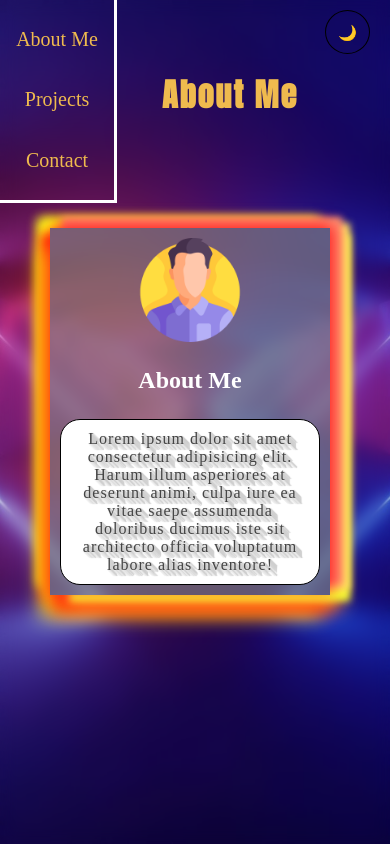
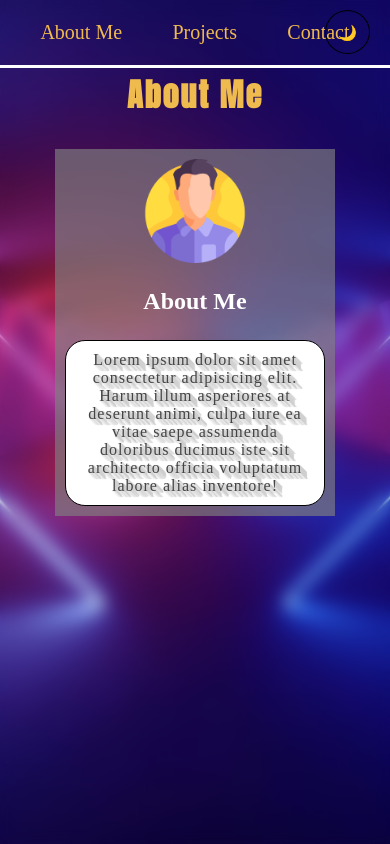
Before and after one commit to barbosa92/Proyecto-4-MyFirstPortfolio, a website built with Vite: page index.html in a window 390 px wide. Built offline with nearby package versions, Linux system fonts and the light colour scheme.

Commit message:
responsive modifications

```diff
--- a/src/components/Header/Header.css
+++ b/src/components/Header/Header.css
@@ -31,14 +31,15 @@ nav ul li a:hover {
 }
 
 @media (max-width: 768px) {
-  nav {
+  /* nav {
     width: 23%;
     height: 24svh;
     border-right: 3px solid white;
+    display: none;
   }
   nav ul {
     flex-direction: column;
-  }
+  } */
   nav ul li a,
   nav ul li a:hover {
     letter-spacing: 0;
@@ -46,7 +47,7 @@ nav ul li a:hover {
 }
 
 @media (max-width: 400px) {
-  nav {
+  /* nav {
     width: 30%;
-  }
+  } */
 }
--- a/src/pages/AboutMe/AboutMe.css
+++ b/src/pages/AboutMe/AboutMe.css
@@ -10,21 +10,19 @@ h1 {
 
 #piDiv {
   width: 450px;
+  margin-top: var(--p4-margin-l);
   height: fit-content;
-  position: absolute;
-  top: 20%;
-  left: 28%;
   padding: var(--p4-padding-s);
   display: flex;
   flex-direction: column;
   align-items: center;
   gap: var(--p4-gap-m);
-  box-shadow: 4px -4px 15px 0px #ff1f1f, 12px -11px 7px 0px #ff9376,
+  /* box-shadow: 4px -4px 15px 0px #ff1f1f, 12px -11px 7px 0px #ff9376,
     20px -5px 7px 0px #ffe264, 20px 6px 7px 0px #f6ff33,
     13px 12px 17px 0px #ff9527, 2px 17px 17px 0px #ff0000,
     -9px 21px 18px 0px #fff212, -9px 6px 11px 0px #ff0808,
     -11px -9px 11px 0px #fffa17, -11px -9px 11px 0px #fffa17,
-    5px 5px 15px 5px rgba(0, 0, 0, 0);
+    5px 5px 15px 5px rgba(0, 0, 0, 0); */
   background-color: rgba(128, 128, 128, 0.668);
 }
 
@@ -68,9 +66,9 @@ h1 {
 }
 
 @media (max-width: 400px) {
-  h1 {
+  /* h1 {
     margin-left: 70px;
-  }
+  } */
   #piDiv {
     width: 280px;
     height: fit-content;
--- a/src/pages/Projects/Projects.css
+++ b/src/pages/Projects/Projects.css
@@ -118,7 +118,7 @@
   #bigDiv {
     flex-direction: column;
     justify-content: center;
-    height: 400px;
+    height: fit-content;
   }
   #firstDiv {
     width: 50%;
--- a/src/pages/Skills/Contact.css
+++ b/src/pages/Skills/Contact.css
@@ -61,7 +61,10 @@ form textarea {
 .social-media a img {
   width: 30%;
   padding: 7px;
+  margin-top: var(--p4-margin-s);
   transition: all 2s;
+  background-color: rgba(255, 255, 255, 0.404);
+  border-radius: 50%;
   animation: 3s veloz 1;
 }
 
```
Also changed, not shown: public/assets/closeBurgerMenu.png (added), public/assets/openBurgerMenu.png (added).
